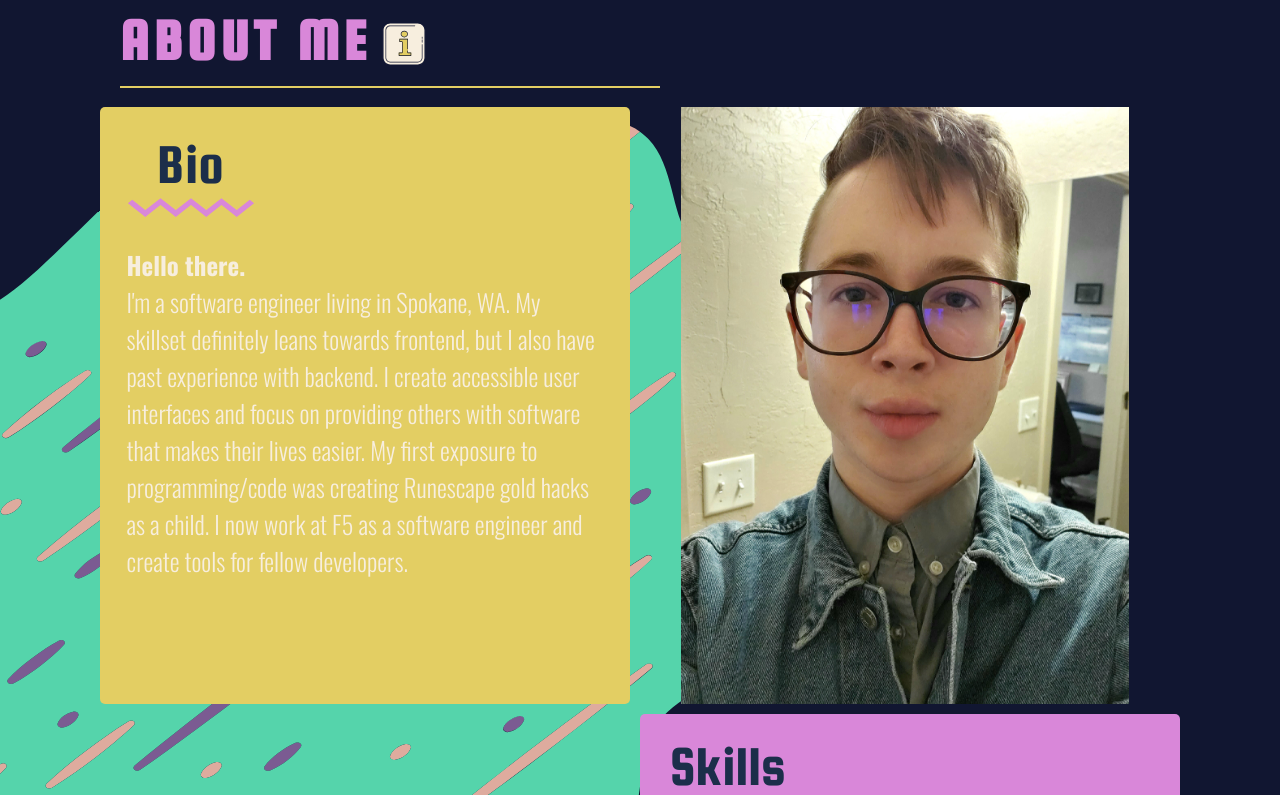
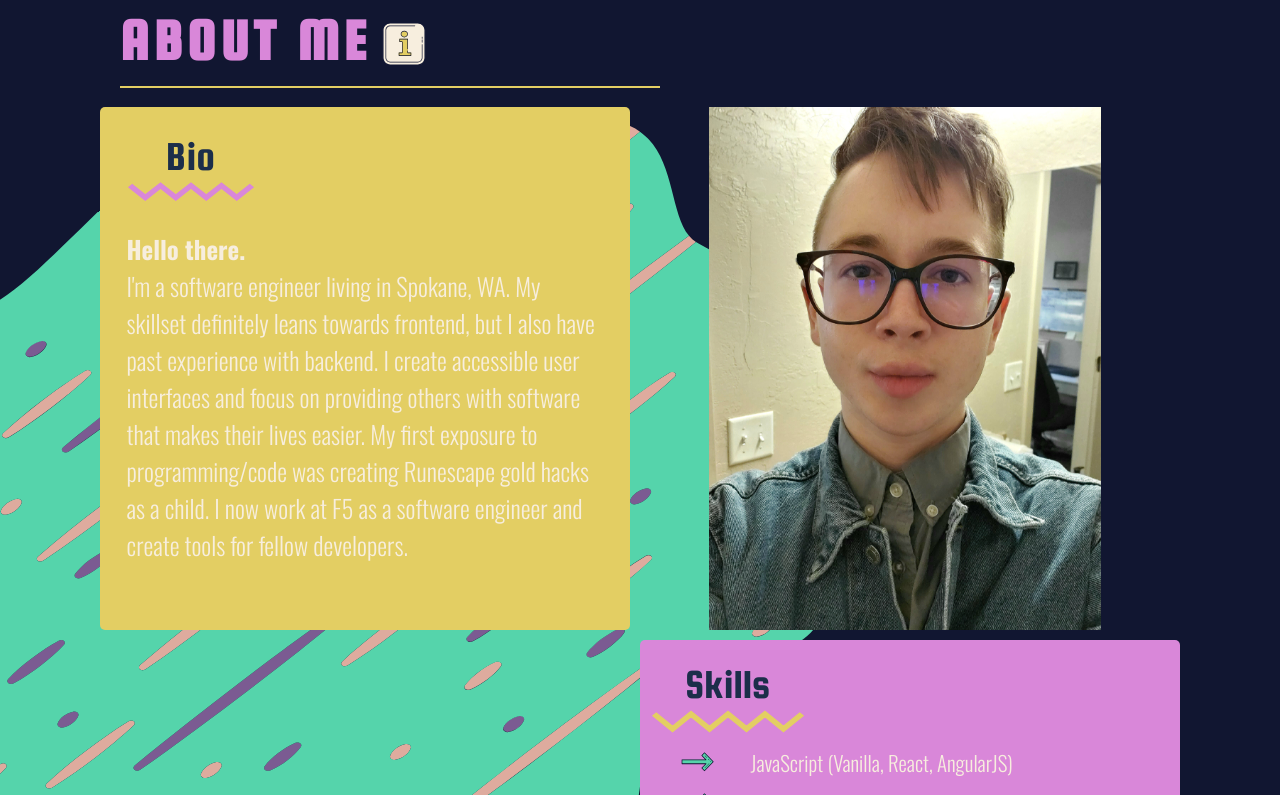
Before and after one commit to salemlf/react-portfolio-site, a React (Create React App) app in the folder my-portfolio-site/: page / in a window 1280 px wide. Shown: the part 1385-2180 px from the top of the page. Built offline with nearby package versions, Linux system fonts and the light colour scheme; a web font is replaced by a local one.

Commit message:
Reduced max font-size for list items and about me div headings

```diff
--- a/my-portfolio-site/src/components/About Me/AboutMeHeadingStyles.js
+++ b/my-portfolio-site/src/components/About Me/AboutMeHeadingStyles.js
@@ -10,7 +10,7 @@ export const Wrapper = styled.div`
 //TODO: change to responsive text size
 // TODO: make font-size larger
 export const Heading = styled.h3`
-  font-size: calc(15px + (70 - 15) * ((100vw - 250px) / (1600 - 250)));
+  font-size: calc(15px + (50 - 15) * ((100vw - 250px) / (1600 - 250)));
   margin: 0;
   flex-basis: 100%;
   color: var(--mediumBlue);
--- a/my-portfolio-site/src/components/About Me/AboutMeStyles.js
+++ b/my-portfolio-site/src/components/About Me/AboutMeStyles.js
@@ -117,7 +117,7 @@ export const WorkSkillItem = styled.div`
 
 export const WorkSkillText = styled.h6`
   position: relative;
-  font-size: calc(8px + (30 - 8) * ((100vw - 250px) / (1600 - 250)));
+  font-size: calc(8px + (25 - 8) * ((100vw - 250px) / (1600 - 250)));
   margin: 0;
   margin-left: 15%;
   font-weight: 300;
```
